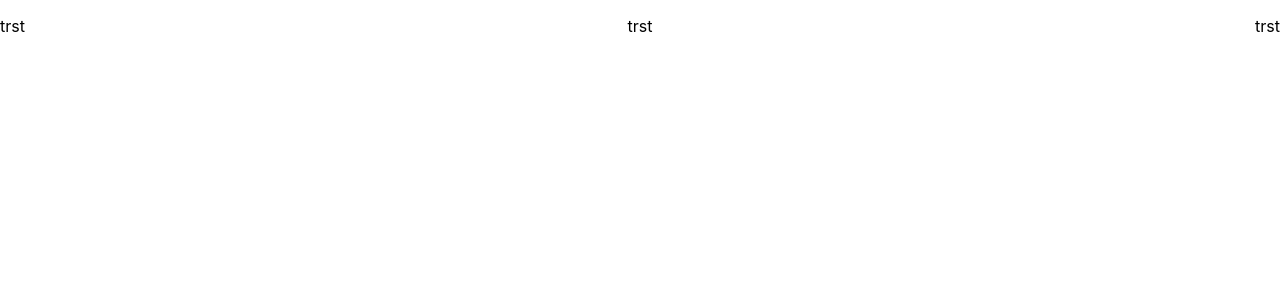
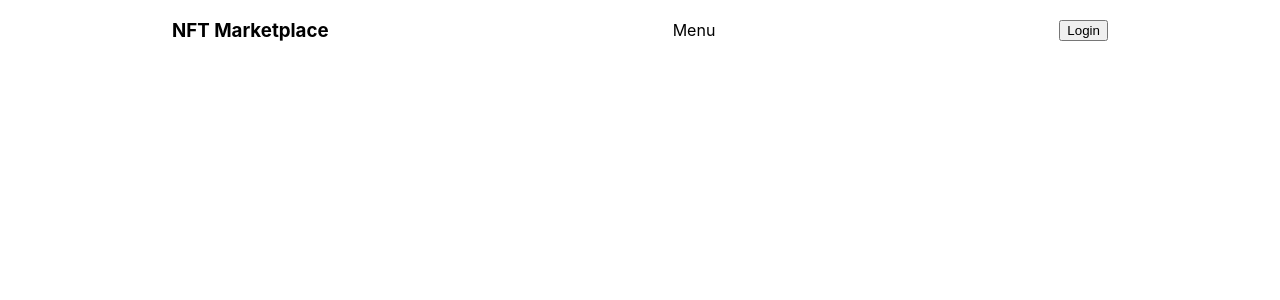
Before and after one commit to ayoub9360/react, a Next.js app: page / in a window 1280 px wide. Shown: the top 300 px of the page. Built offline with nearby package versions, Linux system fonts and the light colour scheme.

Commit message:
feat(components): Add navbar

```diff
--- a/components/Navbar.js
+++ b/components/Navbar.js
@@ -2,11 +2,24 @@ import react, { useState, useEffect } from 'react';
 import styles from '../styles/Navbar.module.css';
 
 export default function Navbar() {
+  const [user, setUser] = useState(null);
   return (
     <div className={styles.navcontainer}>
-      <p>trst</p>
-      <p>trst</p>
-      <p>trst</p>
+      <h3>NFT Marketplace</h3>
+      <p>Menu</p>
+      <div>
+        {
+          user ? (
+            <button>
+              Logout
+            </button>
+          ) : (
+            <button>
+              Login
+            </button>
+          )
+        }
+      </div>
     </div>
   );
 }
--- a/styles/Navbar.module.css
+++ b/styles/Navbar.module.css
@@ -1,6 +1,6 @@
 .navcontainer {
   display: flex;
   align-items: center;
-  justify-content: space-between;
+  justify-content: space-around;
   width: 100vw;
 }
```
